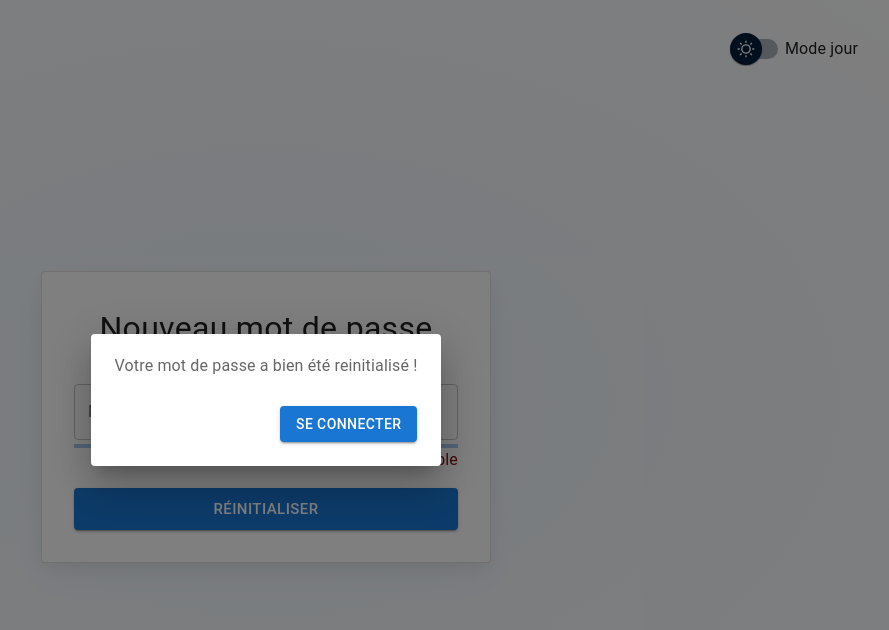
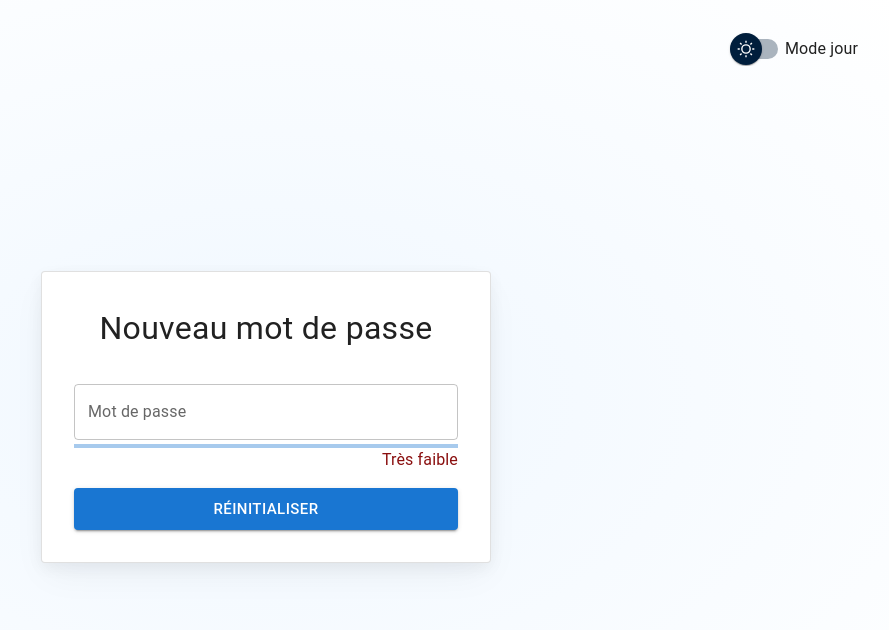
Before and after one commit to Marshall331/react-project, a React (Vite) app in the folder front/: page /reset-password/1 in a window 1280 px wide. Shown: the top 630 px of the page, without its empty margins (374-1263 px from the left). Built offline with nearby package versions, Linux system fonts and the light colour scheme.

Commit message:
fixed url in the reset password email

```diff
--- a/front/src/components/Auth/PasswordReset/ConfirmationDialog.jsx
+++ b/front/src/components/Auth/PasswordReset/ConfirmationDialog.jsx
@@ -2,7 +2,8 @@ import Dialog from '@mui/material/Dialog';
 import DialogActions from '@mui/material/DialogActions';
 import DialogContent from '@mui/material/DialogContent';
 import DialogContentText from '@mui/material/DialogContentText';
-import { Button, Link } from '@mui/material';
+import { Button } from '@mui/material';
+import CheckIcon from '@mui/icons-material/Check';
 
 export default function ConfirmationDialog({ open, handleClose }) {
 
@@ -14,31 +15,27 @@ export default function ConfirmationDialog({ open, handleClose }) {
                 sx: { backgroundImage: 'none' },
             }}
         >
-
             <DialogContent
                 sx={{ display: 'flex', flexDirection: 'column', gap: 2, width: '100%' }}
             >
-                <DialogContentText>
+                <DialogContentText sx={{ display: 'flex', justifyContent: 'space-between', gap: 1 }}
+                    color='success'>
+                    <CheckIcon />
                     Votre mot de passe a bien été reinitialisé !
                 </DialogContentText>
             </DialogContent>
             <DialogActions sx={{ pb: 3, px: 3 }}>
-                <Link
-                    href="/login"
-                    sx={{ alignSelf: 'center' }}
-                >
                 <Button
                     type='submit'
                     color="primary"
                     variant="contained"
                     size='medium'
                     fullWidth
+                    href='/login'
                 >
                     Se connecter
                 </Button>
-                </Link>
             </DialogActions>
         </Dialog >
-
     );
 }
--- a/front/src/components/Auth/PasswordReset/PasswordResetForm.jsx
+++ b/front/src/components/Auth/PasswordReset/PasswordResetForm.jsx
@@ -15,7 +15,7 @@ export default function PasswordResetForm({ resetToken }) {
 
     const [loading, setLoading] = useState(false);
 
-    const [open, setOpen] = useState(true);
+    const [open, setOpen] = useState(false);
 
     const handleClose = () => {
         setOpen(false);
@@ -65,10 +65,11 @@ export default function PasswordResetForm({ resetToken }) {
             const response = await resetPasswordAPI(reset);
 
             if (response.status === 200) {
-                console.log(response.data)
                 setLoading(false);
                 setResetFailed(false);
                 setResetFailedMessage('');
+
+                setOpen(true);
             }
 
         } catch (error) {
```
Also changed, not shown: 2 other files (tests, documents, lock files or other folders). Lines whose indentation alone changed are shown as unchanged.
